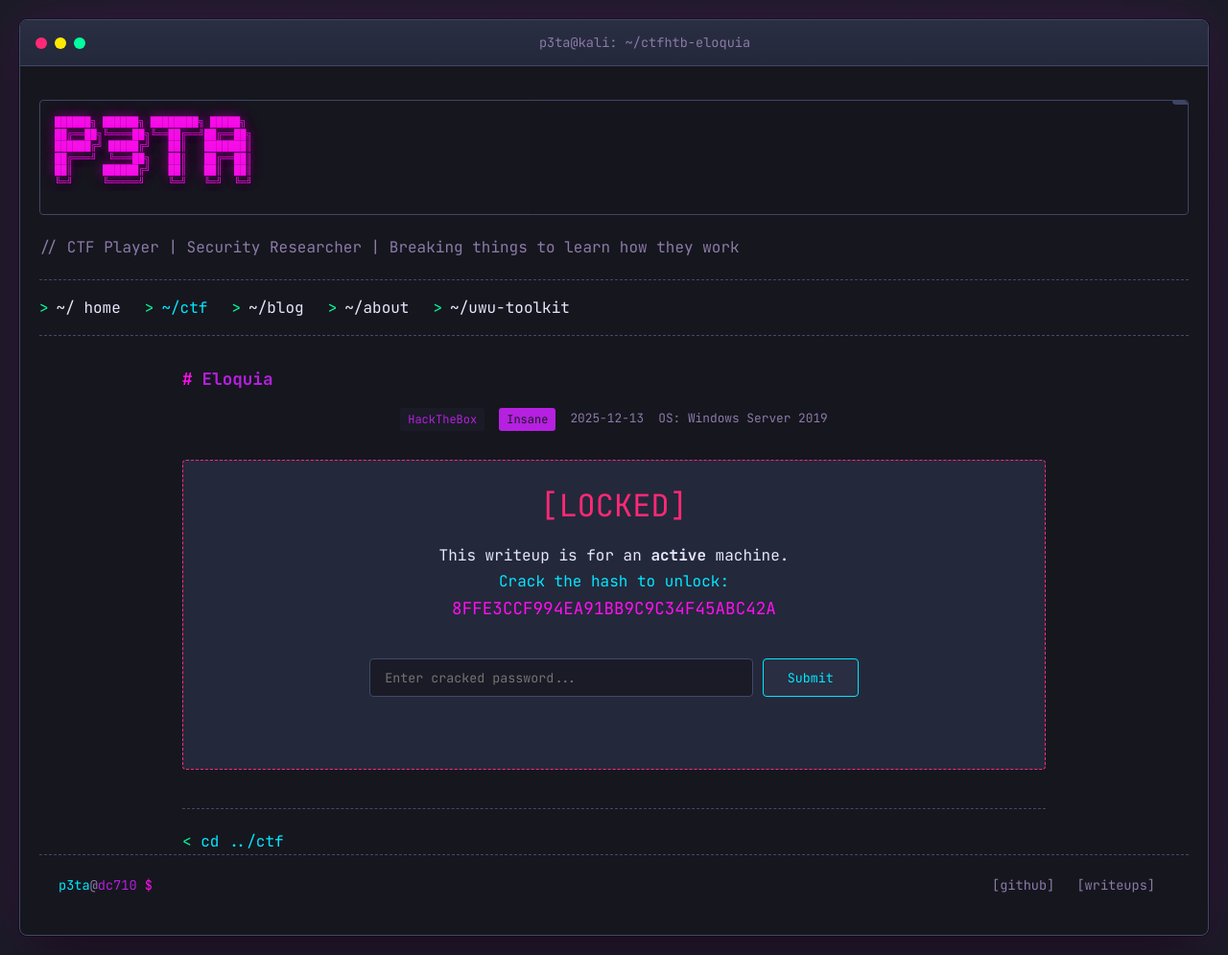
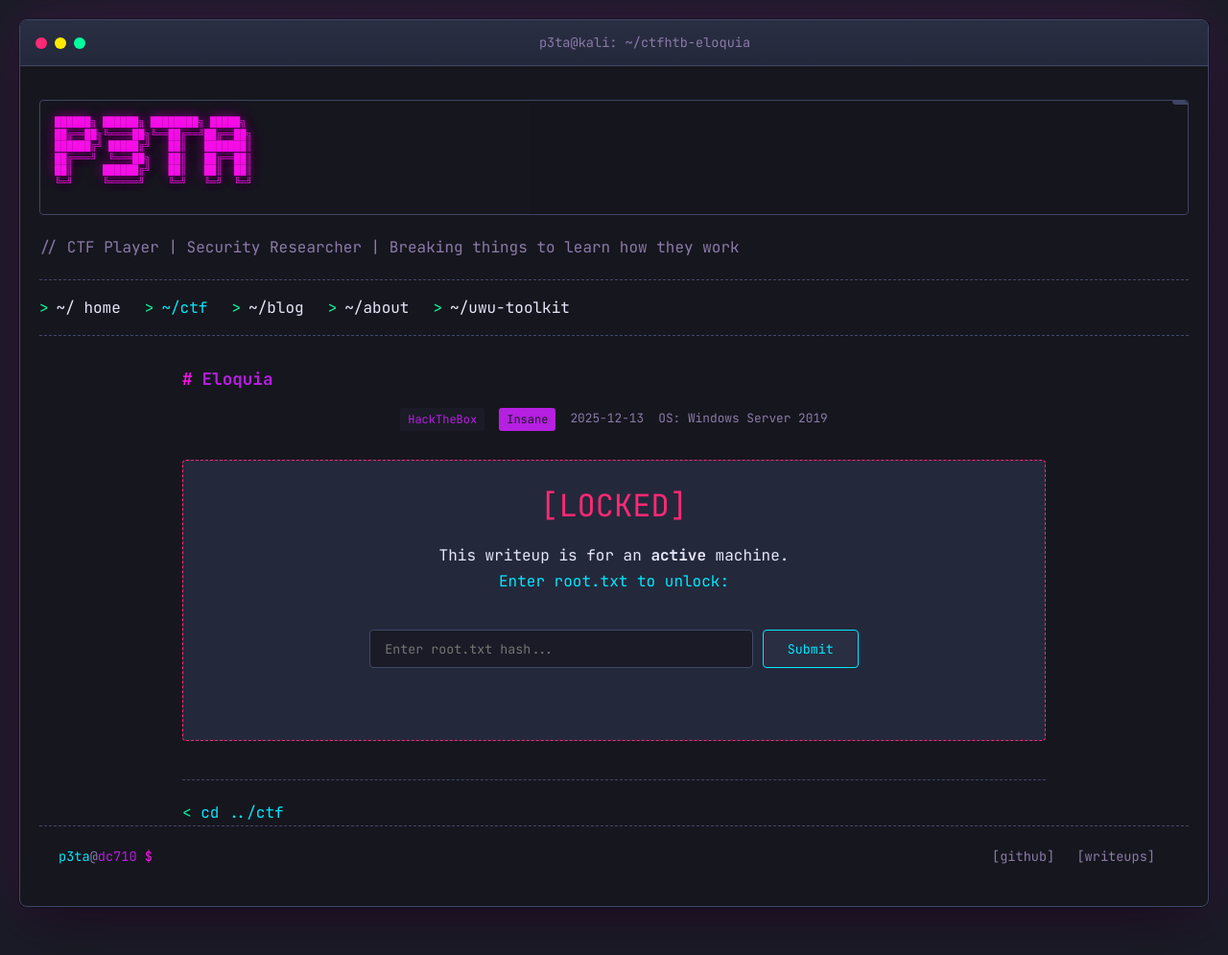
Before and after one commit to p3ta00/p3ta00.github.io, a Jekyll site: the page built from _ctf/htb-eloquia.md, in a window 1280 px wide. Shown: the whole page at 96% size. Built offline with Jekyll 4.4.1, drawn with Linux system fonts in a browser that asks for light colours; after the commit the page ends 965 px from its top, so only the background shows below that.

Commit message:
Change to 'Enter root.txt' - hash is the password
🤖 Generated with [Claude Code](https://claude.com/claude-code)

Co-Authored-By: Claude Opus 4.5 <noreply@anthropic.com>

```diff
--- a/_layouts/writeup.html
+++ b/_layouts/writeup.html
@@ -25,10 +25,9 @@ layout: default
   <div id="locked-section" class="locked-content">
     <div class="lock-icon">[LOCKED]</div>
     <p>This writeup is for an <strong>active</strong> machine.</p>
-    <p style="color: var(--cyan);">Crack the hash to unlock:</p>
-    <code style="color: var(--pink); font-size: 1.1em;">{{ page.locked_hash }}</code>
-    <br><br>
-    <input type="text" id="hash-input" class="hash-input" placeholder="Enter cracked password...">
+    <p style="color: var(--cyan);">Enter root.txt to unlock:</p>
+    <br>
+    <input type="text" id="hash-input" class="hash-input" placeholder="Enter root.txt hash...">
     <button id="unlock-btn" class="unlock-btn">Submit</button>
     <div id="result-message" style="margin-top: 15px; min-height: 30px;"></div>
   </div>
```
Also changed, not shown: _ctf/htb-eloquia.md (+1 -2 lines).
